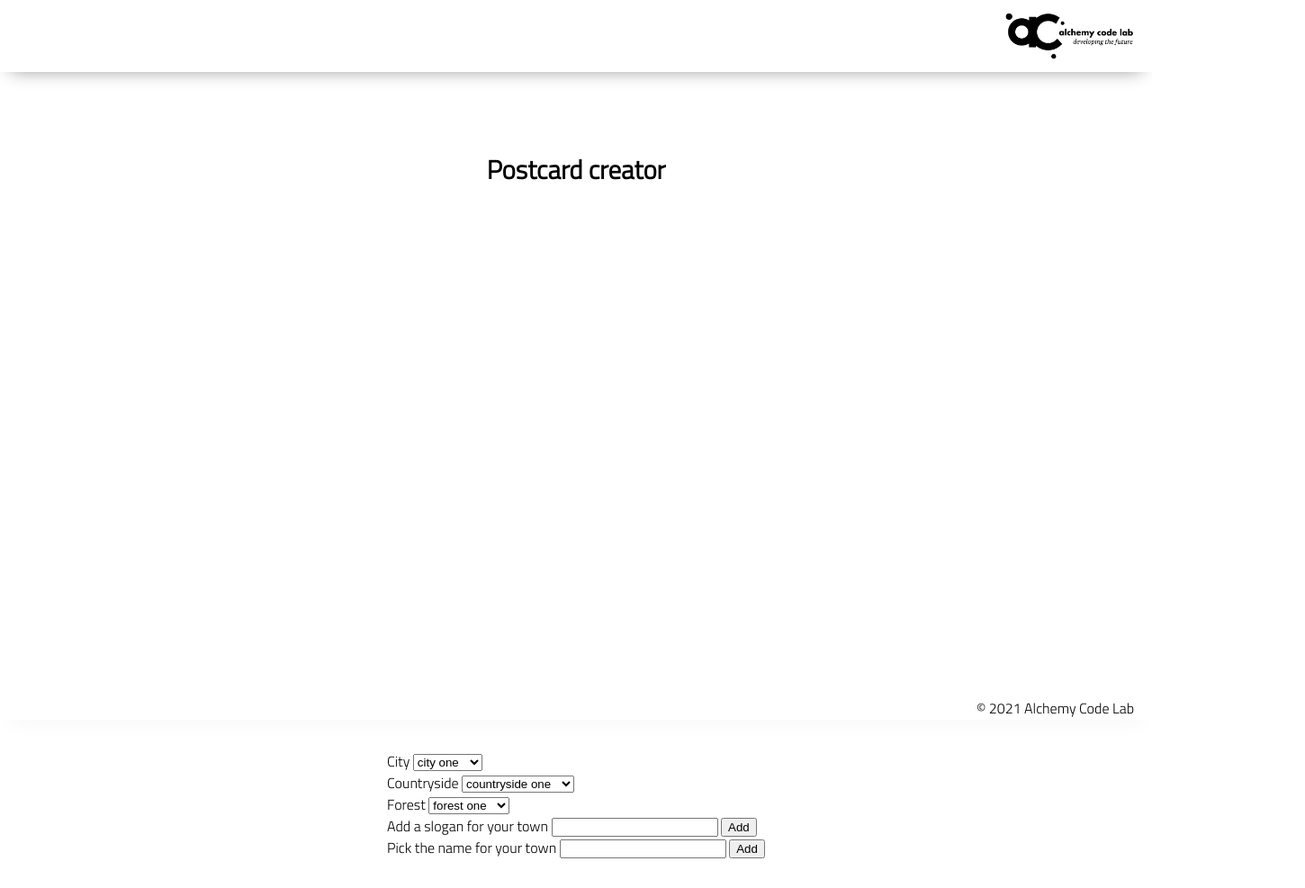
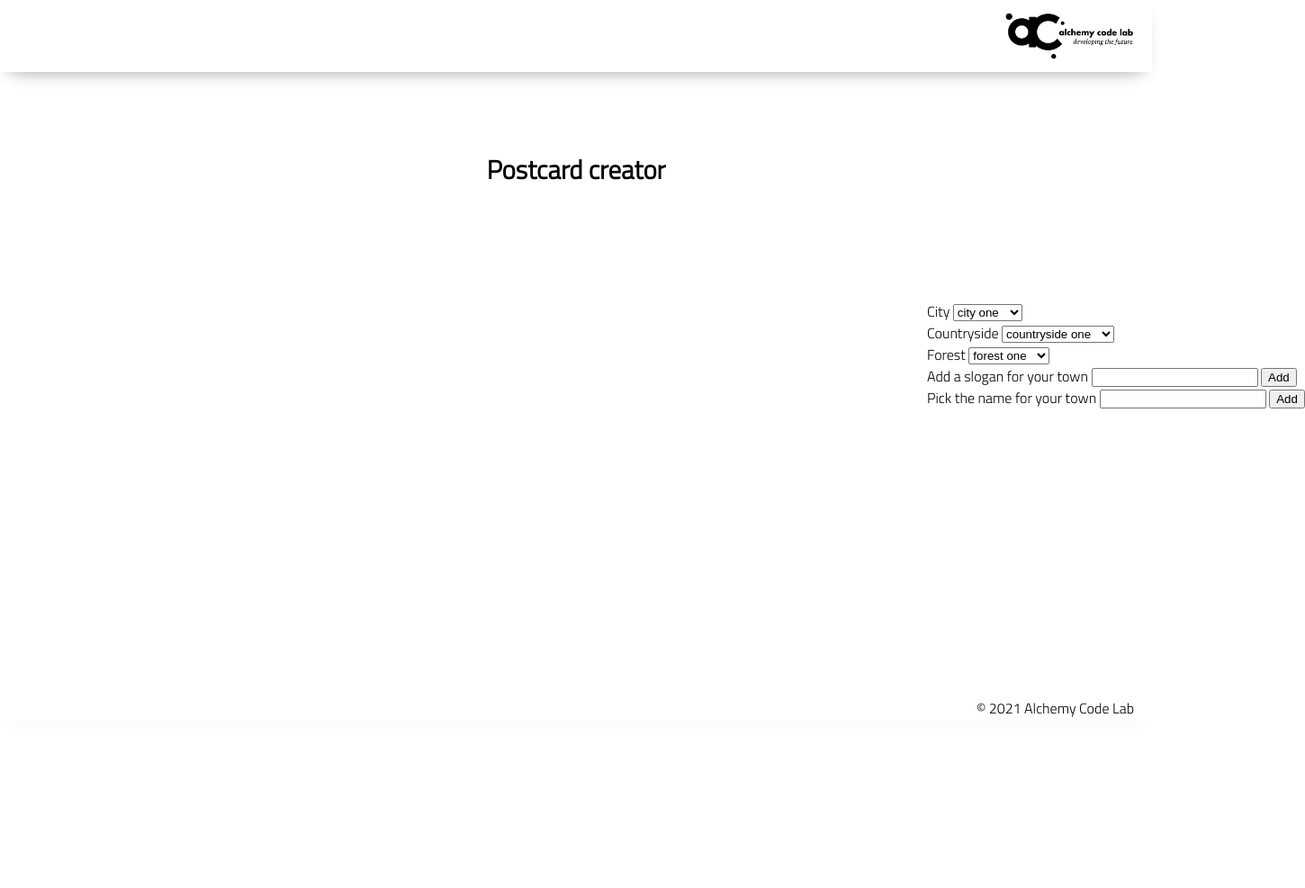
Before and after one commit to IACheifetz/city-builder-demo, a plain HTML site: page index.html in a window 1280 px wide. Shown: the whole page at 90% size, 1450 px wide, since content can reach past the window. Drawn offline with Linux system fonts and the light colour scheme.

Commit message:
more styling work

```diff
--- a/index.html
+++ b/index.html
@@ -72,7 +72,7 @@
                     <button id="name-button">Add</button>
                 </label>
             </div>
-            <div id="tracked-stats">
+            <div class="stats" id="tracked-stats">
                 <p id="reported"></p>
                 <div id="slogans"> </div>
                 <div id="names"> </div>
--- a/styles/style.css
+++ b/styles/style.css
@@ -90,10 +90,27 @@ footer {
     box-shadow: var(--shadow);
 }
 .town {
-    display: flex;
+    position: relative;
+    left: -750px;
+    display: grid;
+    grid-template-columns: 1fr, 2fr, 1fr;
+    justify-content: left;
     flex-direction: column;
 }
-.left, .right {
+
+.picker {
+    position: relative;
+    left: 600px;
+    bottom: 500px;
+}
+
+.stats {
+    position: relative;
+    left: 600px;
+    bottom: 500px;
+}
+
+ .left, .right {
     width: 100%;
     display: flex;
     justify-content: center;
```
